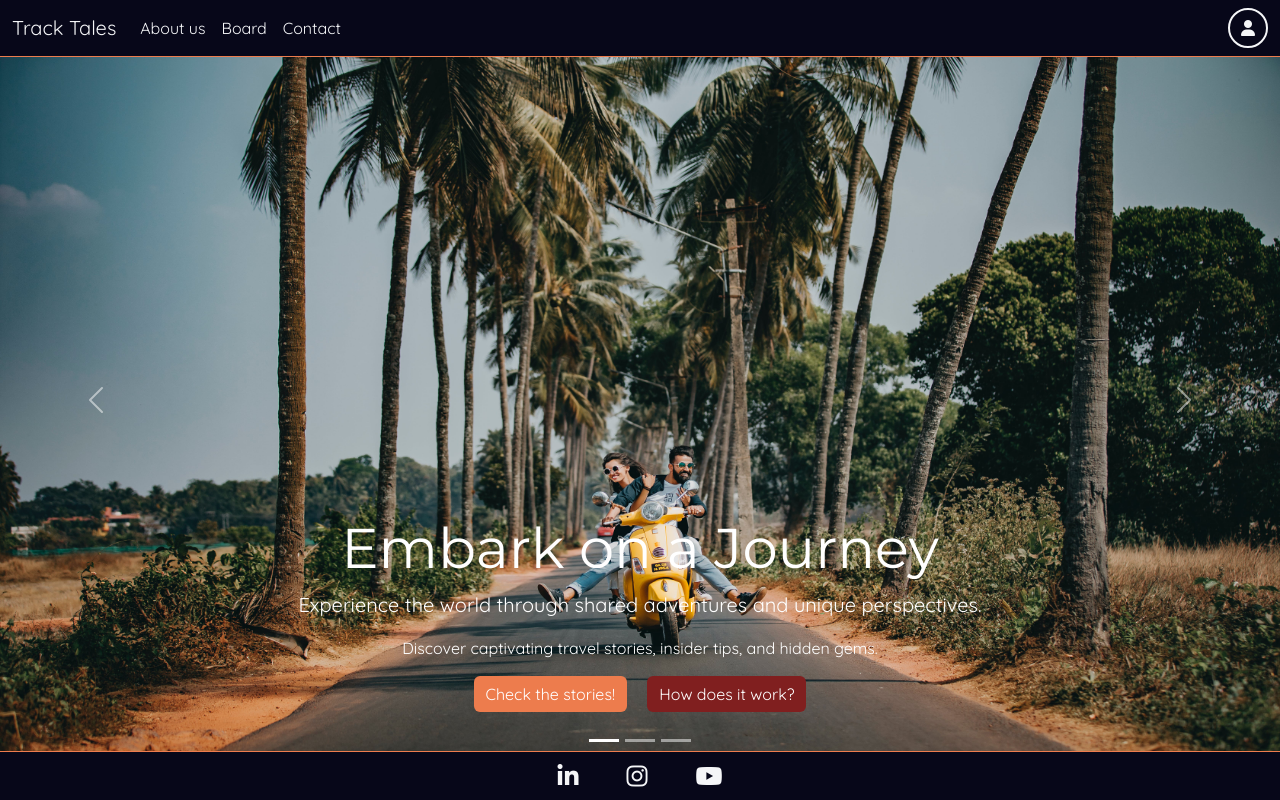
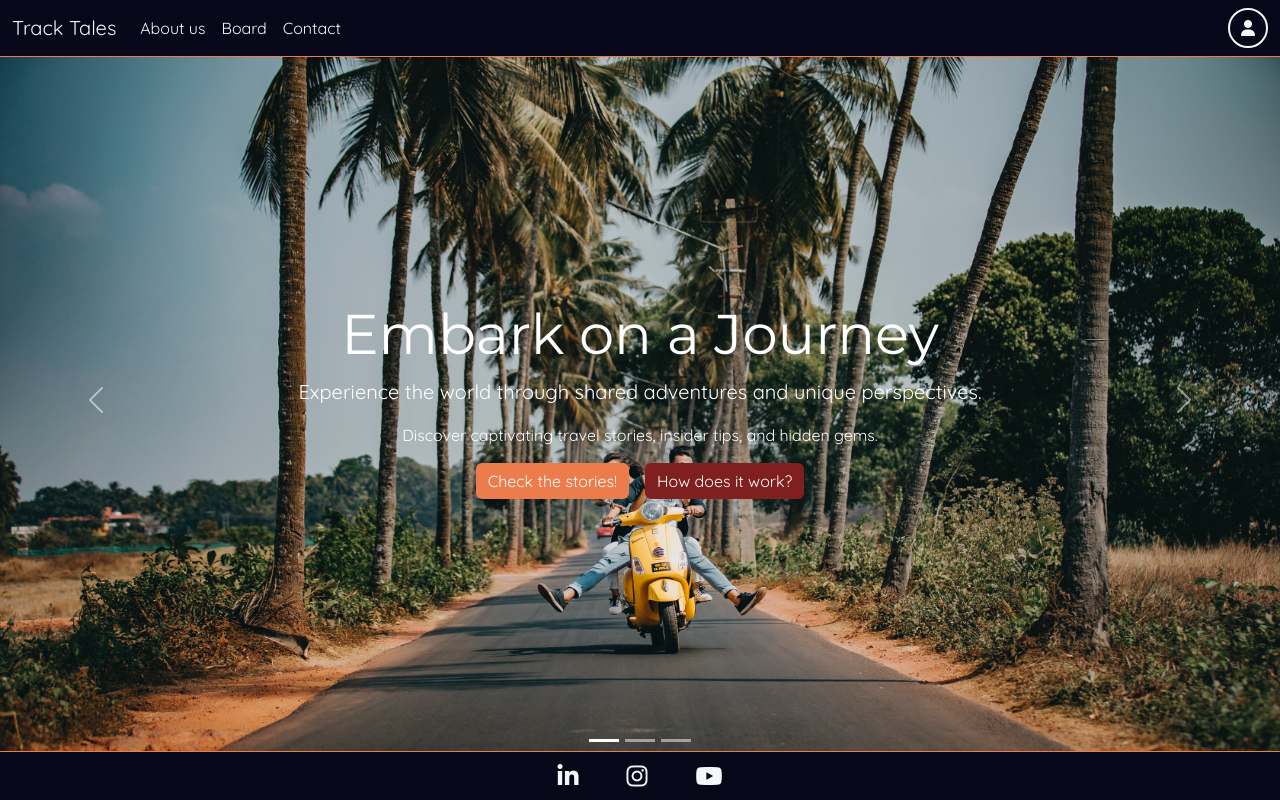
Before and after one commit to juanovt10/tracktales-blog, a Django app: page / in a window 1280 px wide. Run offline with Django 4.2, Linux system fonts and the light colour scheme; some libraries are stand-ins or nearby versions.

Commit message:
Tidy up buttons of registration pages

```diff
--- a/static/css/style.css
+++ b/static/css/style.css
@@ -259,6 +259,20 @@ hr {
     color: #070719;
 }
 
+.home-slide-2-text p,
+.home-slide-2-text h2 {
+    font-weight: 900;
+}
+
+.carousel-caption {
+    position: absolute;
+    top: 50%;
+    left: 50%;
+    transform: translate(-50%, -50%);
+    width: 70%;
+}
+
+
 
 .btn-outline-secondary {
     transition: all .3s ease;
--- a/templates/account/signup.html
+++ b/templates/account/signup.html
@@ -11,15 +11,16 @@
     <div class="card auth-card-signup">
         <div class="card-body">
             <h5 class="card-title">{% trans "Sign Up" %}</h5>
-            <h6 class="card-subtitle mb-2 text-body-secondary">{% blocktrans %}Already have an account? Then please <a href="{{ login_url }}">sign in</a>.{% endblocktrans %}</h6>
             <form class="login" method="POST" action="{% url 'account_signup' %}">
                 {% csrf_token %}
                 {% element fields form=form unlabeled=True %}
                 {% endelement %}
+                <h6 class="card-subtitle mb-2 text-body-secondary">Already have an account?</h6>
                 {% if redirect_field_value %}
                 <input type="hidden" name="{{ redirect_field_name }}" value="{% url 'create_profile' %}" />
                 {% endif %}
-                <div class="d-flex justify-content-end">
+                <div class="d-flex justify-content-between">
+                    {% blocktrans %}<a href="{{ login_url }}" class="btn btn-primary">Login</a>.{% endblocktrans %}
                     <button class="btn btn-secondary" type="submit">{% trans "Sign Up" %}></button>
                 </div>
                 {% include "socialaccount/snippets/login.html" with page_layout="entrance" %}
--- a/templates/index.html
+++ b/templates/index.html
@@ -14,35 +14,41 @@
     <div class="carousel-inner">
         <div class="carousel-item active">
             <img src="../static/images/pexels-ajay-donga-2174656.jpg" class="img-fluid d-block w-100" alt="...">
-            <div class="carousel-caption text-white mb-4 mb-sm-5">
+            <div class="carousel-caption text-white d-flex flex-column justify-content-center align-items-center">
                 <h2 class="display-4">Embark on a Journey</h2>
                 <p class="lead">Experience the world through shared adventures and unique perspectives.</p>
                 <p>Discover captivating travel stories, insider tips, and hidden gems.</p>
+                <div class="d-flex">
                     <a href="{% url 'post_board' %}" class="btn btn-primary btn-block me-3">Check the stories!</a>
                     <a href="{% url 'about_us' %}" class="btn btn-secondary btn-block">How does it work?</a>
                 </div>
             </div>
+        </div>
         <div class="carousel-item">
             <img src="../static/images/pexels-vincent-rivaud-2265876.jpg" class="d-block w-100" alt="...">
-            <div class="carousel-caption mb-4 mb-sm-5 home-slide-2-text">
+            <div class="carousel-caption home-slide-2-text d-flex flex-column justify-content-center align-items-center">
                 <h2 class="display-4">Explore Together</h2>
                 <p class="lead">Join our vibrant travel community and explore a world of shared experiences.</p>
                 <p class="d-none d-sm-block">Discover amazing travel stories, tips, and recommendations from fellow globetrotters.</p>
                 <p class="d-none d-sm-block">Ready to start your journey? Sign up and become part of our community!</p>
+                <div class="d-flex">
                     <a href="{% url 'account_signup' %}" class="btn btn-primary btn-block me-3">Sign Up</a>
                     <a href="{% url 'account_login' %}" class="btn btn-success btn-block">Login</a>
                 </div>
             </div>
+        </div>
         <div class="carousel-item">
             <img src="../static/images/pexels-jimmy-teoh-1010657.jpg" class="d-block w-100" alt="...">
-            <div class="carousel-caption text-white mb-4 mb-sm-5">
+            <div class="carousel-caption text-white d-flex flex-column justify-content-center align-items-center">
                 <div class="home-slide-2-text">
                     <h2 class="display-4">Explore Our Community</h2>
                     <p class="lead">Curious about what makes our travel community unique?</p>
                     <p>Learn more about our mission, the stories we share, and the experiences we cherish.</p>
                 </div>
+                <div class="d-flex">
                     <a href="{% url 'about_us' %}" class="btn btn-secondary btn-block me-3">Learn More</a>
                     <a href="{% url 'contact_us' %}" class="btn btn-success btn-block">Contact Us</a>
+                </div>
             </div>
         </div>
     </div>
```
Also changed, not shown: templates/account/login.html (+5 -3 lines). Lines whose indentation alone changed are shown as unchanged.
